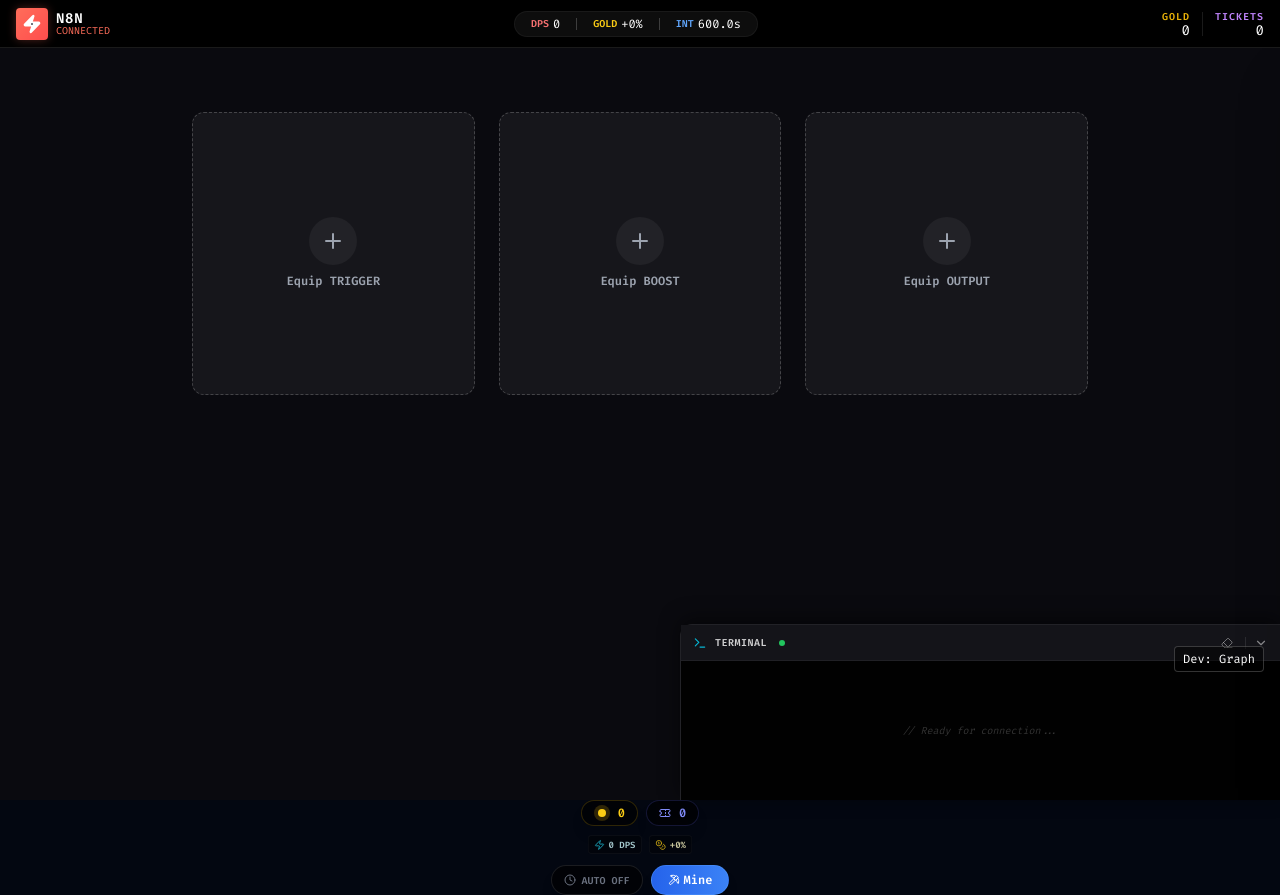
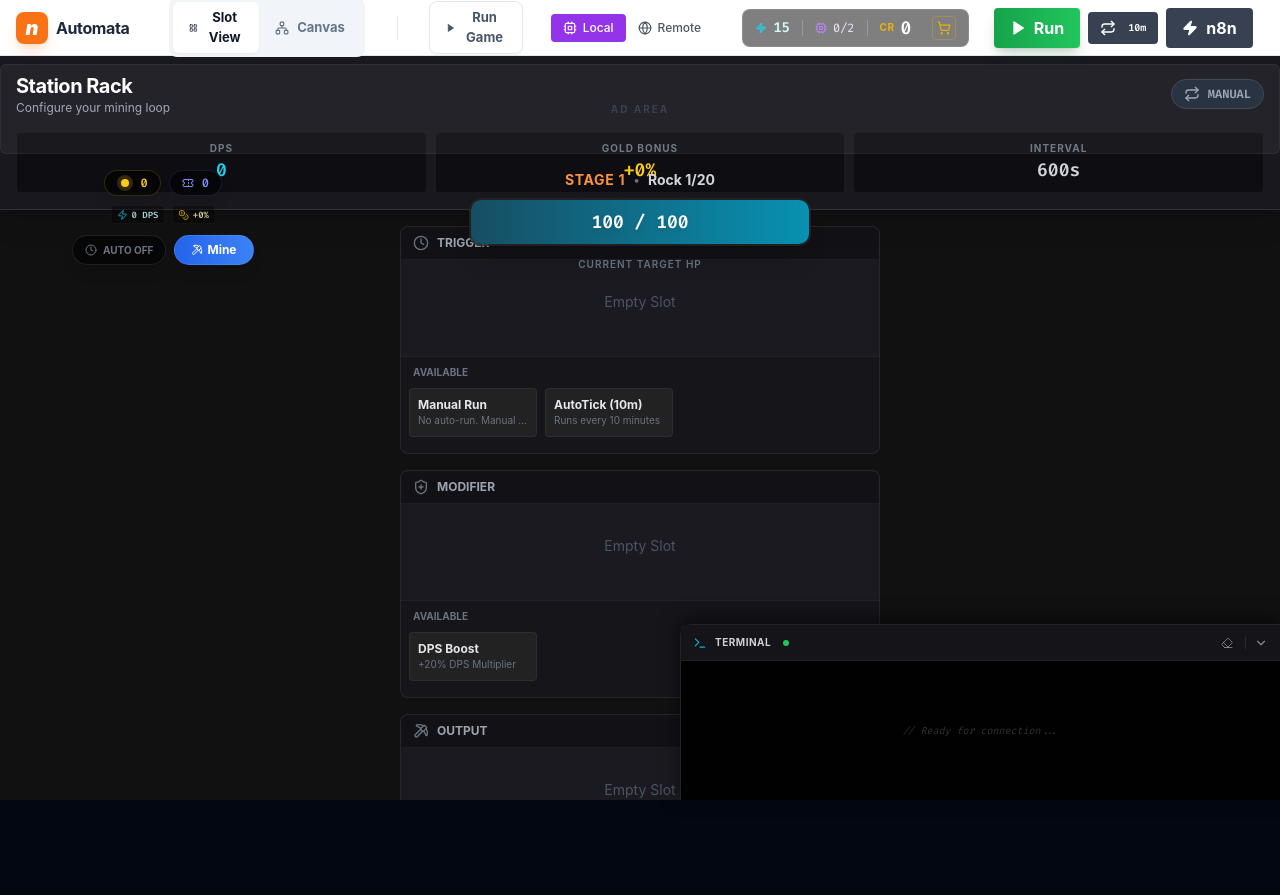
Before and after one commit to N00BWORLD/n8ngame.com, a React (Vite) app: page / in a window 1280 px wide. After the commit the page ends 800 px from the top, so only its background shows below. Built offline with nearby package versions, Linux system fonts and the light colour scheme; no server answers.

Commit message:
feat: complete n8n aesthetic refresh and production stability fixes (Mission 27)

```diff
--- a/src/App.tsx
+++ b/src/App.tsx
@@ -1,5 +1,5 @@
 import { useEffect, useState } from 'react';
-import { ReactFlow, Background, Controls, NodeTypes, ReactFlowProvider, useReactFlow } from '@xyflow/react';
+import { ReactFlow, Background, Controls, NodeTypes, ReactFlowProvider, useReactFlow, BackgroundVariant } from '@xyflow/react';
 import '@xyflow/react/dist/style.css';
 import { TriggerNode } from '@/features/editor/nodes/TriggerNode';
 import { ActionNode } from '@/features/editor/nodes/ActionNode';
@@ -12,7 +12,6 @@ import { InventoryModal } from '@/features/inventory/InventoryModal';
 import { MissionPanel } from '@/features/missions/MissionPanel';
 import { HelpModal } from '@/features/help/HelpModal';
 import { initUiSettings } from '@/store/uiStore';
-import { TopLeftControls } from '@/components/TopLeftControls';
 import { ResultCard } from '@/components/ResultCard';
 import { ShopModal } from '@/features/economy/ShopModal';
 import { BlueprintsModal } from '@/features/storage/BlueprintsModal';
@@ -21,9 +20,9 @@ import { MiningHUD } from '@/features/mining/MiningHUD';
 import { MineLogsPanel } from '@/features/mining/MineLogsPanel';
 import { ShopPanel } from '@/features/shop/ShopPanel';
 import { SlotMode } from '@/features/slots/SlotMode';
-import { RockPanel } from '@/features/mining/RockPanel'; // Mission 25-E
+import { RockPanel } from '@/features/mining/RockPanel';
 import { AdPlaceholder } from '@/features/ads/AdPlaceholder';
-import { LayoutGrid, Network } from 'lucide-react';
+import { LayoutGrid, Network, Play } from 'lucide-react';
 import { SelectionToolbar } from '@/features/editor/SelectionToolbar';
 
 const nodeTypes: NodeTypes = {
@@ -42,7 +41,7 @@ function Flow() {
     } = useFlowStore();
     const { screenToFlowPosition } = useReactFlow();
 
-    const [viewMode, setViewMode] = useState<'GRAPH' | 'STATION'>('STATION');
+    const [viewMode, setViewMode] = useState<'GRAPH' | 'STATION'>('GRAPH');
 
     useEffect(() => {
         initUiSettings();
@@ -57,18 +56,6 @@ function Flow() {
             if (document.visibilityState === 'hidden') {
                 useFlowStore.getState().refreshLastSeen();
             } else {
-                // On resume, we could check offline again if gap was huge,
-                // but typically reload triggers process.
-                // Simple resume logic: just refresh last seen to avoid "offline" calc for active bg tab time effectively?
-                // Or do we WANT bg tab to count?
-                // Spec: "visibilitychange -> hidden일 때 lastSeenMs 저장".
-                // If we close tab, it saves.
-                // If we switch tab, it saves.
-                // If we return 5 hours later (tab was suspended), we might want to claim.
-                // If tab was alive, it might have auto-run?
-                // Let's stick to simple: check on mount.
-                // If user wants offline gains, they reload.
-                // Or we can manually trigger process if gap > X?
                 useFlowStore.getState().processOfflineProgress();
             }
         };
@@ -121,66 +108,65 @@ function Flow() {
     // RENDER STATION MODE (Full Screen)
     if (viewMode === 'STATION') {
         return (
-            <div className="relative w-screen h-screen bg-black">
+            <div className="relative w-screen h-screen bg-slate-950">
                 <SlotsScreen />
 
                 <MiningHUD />
                 <MineLogsPanel />
 
-                {/* Mode Switcher also available in Station? Maybe distinct? keeping simple */}
                 <button
                     onClick={() => setViewMode('GRAPH')}
-                    className="fixed bottom-32 right-4 z-[60] bg-black/50 text-white text-xs px-2 py-1 rounded border border-white/20"
+                    className="fixed bottom-32 right-6 z-[60] bg-white/10 hover:bg-white/20 backdrop-blur-md text-white text-xs font-bold px-4 py-2 rounded-full border border-white/20 shadow-lg flex items-center gap-2"
                 >
-                    Dev: Graph
+                    <Network className="w-4 h-4" />
+                    Open Workflow Editor
                 </button>
             </div>
         );
     }
 
     return (
-        <div className="flex flex-col h-screen w-screen bg-black overflow-hidden font-sans selection:bg-cyan-500/30">
-            {/* 1. Fixed Header */}
-            <div className="flex-none h-12 sm:h-14 bg-[#111] border-b border-white/10 z-50 flex items-center justify-between px-2 sm:px-4 pt-[env(safe-area-inset-top)] overflow-x-auto no-scrollbar">
-                <div className="flex items-center gap-4">
-                    <div className="hidden sm:block">
-                        <TopLeftControls />
+        <div className="flex flex-col h-screen w-screen bg-[#f8fafc] overflow-hidden font-sans selection:bg-blue-500/20">
+            {/* 1. Fixed Header (n8n Style) */}
+            <div className="flex-none h-14 bg-white border-b border-slate-200 z-50 flex items-center justify-between px-4 pt-[env(safe-area-inset-top)]">
+                <div className="flex items-center gap-6">
+                    {/* Logo / Branding */}
+                    <div className="flex items-center gap-2 mr-4">
+                        <div className="w-8 h-8 bg-orange-500 rounded-lg flex items-center justify-center text-white font-black text-xl italic shadow-orange-500/20 shadow-lg">
+                            n
+                        </div>
+                        <span className="font-bold text-slate-800 tracking-tight hidden sm:inline">Automata</span>
                     </div>
 
-                    {/* Mission 25-C: Mode Toggle */}
-                    <div className="flex bg-black/40 rounded-lg p-1 border border-white/10">
+                    {/* Mode Toggles */}
+                    <div className="flex bg-slate-100 rounded-lg p-1">
                         <button
                             onClick={() => setEditorMode('SLOT')}
-                            className={`px-3 py-1 rounded text-xs font-bold transition-all flex items-center gap-1 ${editorMode === 'SLOT' ? 'bg-cyan-600 text-white shadow' : 'text-gray-400 hover:text-white'
+                            className={`px-4 py-1.5 rounded-md text-[13px] font-bold transition-all flex items-center gap-2 ${editorMode === 'SLOT' ? 'bg-white text-slate-900 shadow-sm' : 'text-slate-500 hover:text-slate-700'
                                 }`}
                         >
-                            <LayoutGrid className="w-3 h-3" />
-                            Slot
+                            <LayoutGrid className="w-3.5 h-3.5" />
+                            Slot View
                         </button>
                         <button
                             onClick={() => setEditorMode('GRAPH')}
-                            className={`px-3 py-1 rounded text-xs font-bold transition-all flex items-center gap-1 ${editorMode === 'GRAPH' ? 'bg-purple-600 text-white shadow' : 'text-gray-400 hover:text-white'
+                            className={`px-4 py-1.5 rounded-md text-[13px] font-bold transition-all flex items-center gap-2 ${editorMode === 'GRAPH' ? 'bg-white text-slate-900 shadow-sm' : 'text-slate-500 hover:text-slate-700'
                                 }`}
                         >
-                            <Network className="w-3 h-3" />
-                            Graph
+                            <Network className="w-3.5 h-3.5" />
+                            Canvas
                         </button>
                     </div>
 
-                    <div className="flex bg-black/40 rounded-lg p-1 border border-white/10 ml-2">
-                        <button
-                            disabled
-                            className="px-3 py-1 rounded text-xs font-bold transition-all bg-gray-800 text-white/50 shadow cursor-default"
-                        >
-                            Dev
-                        </button>
-                        <button
-                            onClick={() => setViewMode('STATION')}
-                            className="px-3 py-1 rounded text-xs font-bold transition-all text-gray-400 hover:text-white"
-                        >
-                            Station
-                        </button>
-                    </div>
+                    <div className="h-6 w-px bg-slate-200 mx-2" />
+
+                    <button
+                        onClick={() => setViewMode('STATION')}
+                        className="px-4 py-1.5 rounded-lg text-[13px] font-bold text-slate-600 hover:bg-slate-50 border border-slate-200 transition-all flex items-center gap-2 shadow-sm"
+                    >
+                        <Play className="w-3.5 h-3.5 fill-slate-600" />
+                        Run Game
+                    </button>
                 </div>
 
                 <RunToolbar />
@@ -204,13 +190,13 @@ function Flow() {
                         onPaneClick={onPaneClick}
                         deleteKeyCode={['Backspace', 'Delete']}
                         proOptions={{ hideAttribution: true }}
-                        colorMode="dark"
+                        colorMode="light"
                         fitView
                     >
-                        <Background color="#111" gap={16} />
+                        <Background color="#e2e8f0" variant={BackgroundVariant.Dots} gap={20} />
 
                         {/* Controls moved to top-right to avoid bottom log panel overlap */}
-                        <Controls position="top-right" className="bg-gray-800/80 border-gray-700 text-white fill-white mt-14 mr-2" />
+                        <Controls position="top-right" className="bg-white border-gray-200 text-gray-600 shadow-sm mt-14 mr-2" />
 
                         <NodePalette />
                         <StorageControls />
--- a/src/features/editor/NodePalette.tsx
+++ b/src/features/editor/NodePalette.tsx
@@ -2,21 +2,19 @@ import { useReactFlow } from '@xyflow/react';
 import { Play, Zap, Database } from 'lucide-react';
 import type { AppNode } from './types';
 import { useFlowStore } from '@/store/flowStore';
+import { cn } from '@/lib/utils';
 
 const NODE_TYPES = [
-    { type: 'trigger', label: 'Trigger', icon: <Play className="h-3 w-3" />, color: 'text-green-500 bg-green-500/10' },
-    { type: 'action', label: 'Action', icon: <Zap className="h-3 w-3" />, color: 'text-blue-500 bg-blue-500/10' },
-    { type: 'variable', label: 'Variable', icon: <Database className="h-3 w-3" />, color: 'text-orange-500 bg-orange-500/10' },
-    // Mission 13
-    { type: 'generator', label: 'Generator', icon: <Zap className="h-3 w-3" />, color: 'text-yellow-500 bg-yellow-500/10' },
-    { type: 'booster', label: 'Booster', icon: <Zap className="h-3 w-3" />, color: 'text-purple-500 bg-purple-500/10' },
-    { type: 'sink', label: 'Sink', icon: <Zap className="h-3 w-3" />, color: 'text-red-500 bg-red-500/10' },
+    { type: 'trigger', label: 'Trigger', icon: <Play className="h-3 w-3 fill-orange-500" />, color: 'text-orange-600 bg-orange-50 border-orange-100' },
+    { type: 'action', label: 'Action', icon: <Zap className="h-3 w-3 fill-blue-600" />, color: 'text-blue-600 bg-blue-50 border-blue-100' },
+    { type: 'variable', label: 'Variable', icon: <Database className="h-3 w-3 fill-purple-600" />, color: 'text-purple-600 bg-purple-50 border-purple-100' },
+    { type: 'generator', label: 'Generator', icon: <Zap className="h-3 w-3 fill-blue-600" />, color: 'text-blue-600 bg-blue-50 border-blue-100' },
+    { type: 'booster', label: 'Booster', icon: <Zap className="h-3 w-3 fill-purple-600" />, color: 'text-purple-600 bg-purple-50 border-purple-100' },
+    { type: 'sink', label: 'Sink', icon: <Zap className="h-3 w-3 fill-blue-600" />, color: 'text-blue-600 bg-blue-50 border-blue-100' },
 ] as const;
 
 export function NodePalette() {
     const { screenToFlowPosition } = useReactFlow<AppNode>();
-    // Removed unused setNodes hook usage since we use getState inside handler
-    // const setNodes = useFlowStore((state) => state.setNodes);
 
     const addNodeCenter = (type: 'trigger' | 'action' | 'variable' | 'generator' | 'booster' | 'sink', label: string) => {
         const id = `${type}-${Date.now()}`;
@@ -34,16 +32,13 @@ export function NodePalette() {
         };
 
         const { addNode, nodes, setNodes } = useFlowStore.getState();
-        // Deselect others first
         const updatedNodes = nodes.map((n) => ({ ...n, selected: false } as AppNode));
         setNodes(updatedNodes);
-
-        // Add new node
         addNode(newNode);
     };
 
     return (
-        <div className="absolute bottom-4 right-4 sm:bottom-8 sm:left-1/2 sm:right-auto sm:-translate-x-1/2 z-50 flex flex-col sm:flex-row gap-2 rounded-xl sm:rounded-full glass-panel p-2 max-h-[55vh] sm:max-h-none overflow-y-auto sm:overflow-visible overflow-x-hidden sm:overflow-x-auto scrollbar-hide bg-black/90 sm:bg-black/50 border border-white/10">
+        <div className="absolute bottom-6 left-1/2 -translate-x-1/2 z-50 flex gap-2 rounded-full bg-white border border-slate-200 p-1.5 shadow-xl ring-4 ring-black/5 animate-in slide-in-from-bottom-4 duration-300">
             {NODE_TYPES.map((type) => (
                 <button
                     key={type.type}
@@ -53,10 +48,13 @@ export function NodePalette() {
                         event.dataTransfer.effectAllowed = 'move';
                     }}
                     onClick={() => addNodeCenter(type.type, type.label)}
-                    className={`flex items-center gap-2 rounded-lg sm:rounded-full px-4 py-3 sm:px-4 sm:py-2 cyber-button ${type.color} cursor-grab active:cursor-grabbing flex-shrink-0 w-full sm:w-auto transition-all hover:bg-white/5`}
+                    className={cn(
+                        "flex items-center gap-2 rounded-full px-4 py-2 text-xs font-bold transition-all hover:scale-105 active:scale-95 border",
+                        type.color
+                    )}
                 >
                     {type.icon}
-                    <span className="text-sm font-medium">{type.label}</span>
+                    <span>{type.label}</span>
                 </button>
             ))}
         </div>
--- a/src/features/editor/nodes/NodeWrapper.tsx
+++ b/src/features/editor/nodes/NodeWrapper.tsx
@@ -27,14 +27,10 @@ export function NodeWrapper({ children, id, title, icon, colorClass, selected, e
     return (
         <div
             className={cn(
-                "group relative flex min-w-[150px] flex-col rounded-md border bg-card text-card-foreground shadow-sm transition-all duration-200",
-                selected ? "ring-2 ring-primary" : "border-border",
-                // Existing Execution Status Styles
-                executionStatus === 'running' && "border-cyan-500 shadow-[0_0_15px_rgba(6,182,212,0.5)] ring-1 ring-cyan-400 animate-pulse",
-                executionStatus === 'success' && "border-green-500 shadow-[0_0_15px_rgba(34,197,94,0.5)] ring-1 ring-green-400 scale-105",
-                executionStatus === 'error' && "border-red-500 shadow-[0_0_15px_rgba(239,68,68,0.5)] ring-1 ring-red-400",
+                "group relative flex min-w-[180px] flex-col rounded-xl border-2 bg-white text-slate-900 shadow-lg transition-all duration-200 overflow-hidden",
+                selected ? "border-blue-500 shadow-blue-500/20" : "border-slate-100",
                 // Mission 23-C: Visual Execution Highlight (Highest Priority)
-                isVisualActive && "border-cyan-400 ring-2 ring-cyan-400 shadow-[0_0_20px_rgba(34,211,238,0.8)] scale-105 z-50 transition-all duration-75",
+                isVisualActive && "border-cyan-400 ring-4 ring-cyan-400/30 scale-105 z-50 transition-all duration-75",
                 colorClass
             )}
         >
@@ -42,23 +38,34 @@ export function NodeWrapper({ children, id, title, icon, colorClass, selected, e
             <button
                 onClick={handleDelete}
                 className={cn(
-                    "absolute -top-3 -right-3 z-50 p-1 bg-red-500 text-white rounded-full transition-all shadow-md hover:bg-red-600 focus:outline-none scroll-m-2",
-                    // Mobile: Always visible if selected, otherwise opacity-0 but accessible
-                    // Desktop: group-hover visible
-                    selected ? "opacity-100 scale-100" : "opacity-0 group-hover:opacity-100 scale-0 group-hover:scale-100"
+                    "absolute top-1 right-1 z-[60] p-1.5 bg-slate-50 text-slate-400 rounded-lg transition-all opacity-0 group-hover:opacity-100 hover:bg-red-50 hover:text-red-500 border border-slate-100",
+                    selected && "opacity-100"
                 )}
                 title="Delete Node"
-                aria-label="Delete Node"
             >
-                <X className="h-4 w-4" />
+                <X className="h-3.5 w-3.5" />
             </button>
-            {/* Mobile Touch Target for Delete (Always visible or larger hit area on mobile? For now, standard button but ensuring z-index) */}
 
-            <div className="flex items-center gap-2 border-b bg-muted/50 px-3 py-2 text-sm font-medium">
-                {icon && <span className="h-4 w-4">{icon}</span>}
-                {title}
+            {/* n8n Style Header */}
+            <div className={cn(
+                "flex items-center gap-2.5 px-3 py-2 text-[13px] font-bold text-white",
+                title === 'Trigger' ? "bg-orange-500" :
+                    title === 'Action' ? "bg-blue-600" : "bg-purple-600"
+            )}>
+                {icon && <span className="h-4 w-4 drop-shadow-sm">{icon}</span>}
+                <span className="truncate">{title}</span>
             </div>
-            <div className="p-3 text-xs">
+
+            {/* Execution Status Indicators (Subtle) */}
+            {executionStatus && executionStatus !== 'idle' && (
+                <div className={cn(
+                    "absolute top-2 left-2 w-2 h-2 rounded-full animate-pulse z-50",
+                    executionStatus === 'running' ? "bg-blue-400" :
+                        executionStatus === 'success' ? "bg-green-500" : "bg-red-500"
+                )} />
+            )}
+
+            <div className="p-4 text-xs font-medium text-slate-600 bg-white">
                 {children}
             </div>
         </div>
--- a/src/index.css
+++ b/src/index.css
@@ -8,47 +8,9 @@
 @layer base {
   :root {
     /* Cyberpunk Palette (Default Dark) */
-    --font-sans: 'Fira Code', monospace;
-    /* Cyberpunk is Mono-heavy */
+    --font-sans: 'Inter', 'Fira Code', monospace;
     --font-mono: 'Fira Code', monospace;
 
-    --background: 224 71% 4%;
-    /* Slate 950 */
-    --foreground: 213 31% 91%;
-    /* Slate 100 */
-
-    --card: 224 71% 4%;
-    --card-foreground: 213 31% 91%;
-
-    --popover: 224 71% 4%;
-    --popover-foreground: 213 31% 91%;
-
-    --primary: 190 100% 50%;
-    /* Cyan Neon */
-    --primary-foreground: 224 71% 4%;
-
-    --secondary: 215 27.9% 16.9%;
-    --secondary-foreground: 210 40% 98%;
-
-    --muted: 215 27.9% 16.9%;
-    --muted-foreground: 215 20.2% 65.1%;
-
-    --accent: 190 100% 50%;
-    --accent-foreground: 224 71% 4%;
-
-    --destructive: 0 62.8% 30.6%;
-    --destructive-foreground: 210 40% 98%;
-
-    --border: 215 27.9% 16.9%;
-    --input: 215 27.9% 16.9%;
-    --ring: 190 100% 50%;
-
-    --radius: 0.25rem;
-    /* sharper corners */
-  }
-
-  .dark {
-    /* Same as root since Cyberpunk is dark-first */
     --background: 224 71% 4%;
     --foreground: 213 31% 91%;
 
@@ -76,6 +38,16 @@
     --border: 215 27.9% 16.9%;
     --input: 215 27.9% 16.9%;
     --ring: 190 100% 50%;
+
+    --radius: 0.5rem;
+    /* Smoother corners for n8n look */
+
+    /* n8n Specific Colors */
+    --n8n-trigger: #ff6d5a;
+    --n8n-action: #4552e6;
+    --n8n-variable: #9333ea;
+    --n8n-canvas-bg: #f8fafc;
+    --n8n-node-bg: #ffffff;
   }
 }
 
@@ -91,19 +63,24 @@
 
 /* ReactFlow Customizations */
 .react-flow__handle {
-  width: 10px;
-  height: 10px;
+  width: 12px;
+  height: 12px;
+  background: white !important;
+  border: 2px solid #cbd5e1 !important;
   transition: all 0.2s ease;
-  border-radius: 0 !important;
-  /* Square handles for Cyberpunk */
+  border-radius: 9999px !important;
+  /* Round handles for n8n look */
 }
 
-/* Neon Glow for Pending Connection */
+.react-flow__handle:hover {
+  transform: scale(1.2);
+  border-color: #64748b !important;
+}
+
+/* Glowing for Pending Connection */
 .react-flow__handle.pending {
-  background-color: #00FFFF !important;
-  box-shadow: 0 0 15px #00FFFF, 0 0 30px #00FFFF;
-  border-color: #000;
-  transform: scale(1.3);
+  border-color: #3b82f6 !important;
+  box-shadow: 0 0 0 4px rgba(59, 130, 246, 0.2);
 }
 
 @layer utilities {
```
Also changed, not shown: src/features/editor/nodes/ActionNode.tsx (+6 -13 lines), src/features/editor/nodes/TriggerNode.tsx (+9 -12 lines), src/features/editor/nodes/VariableNode.tsx (+8 -11 lines).
